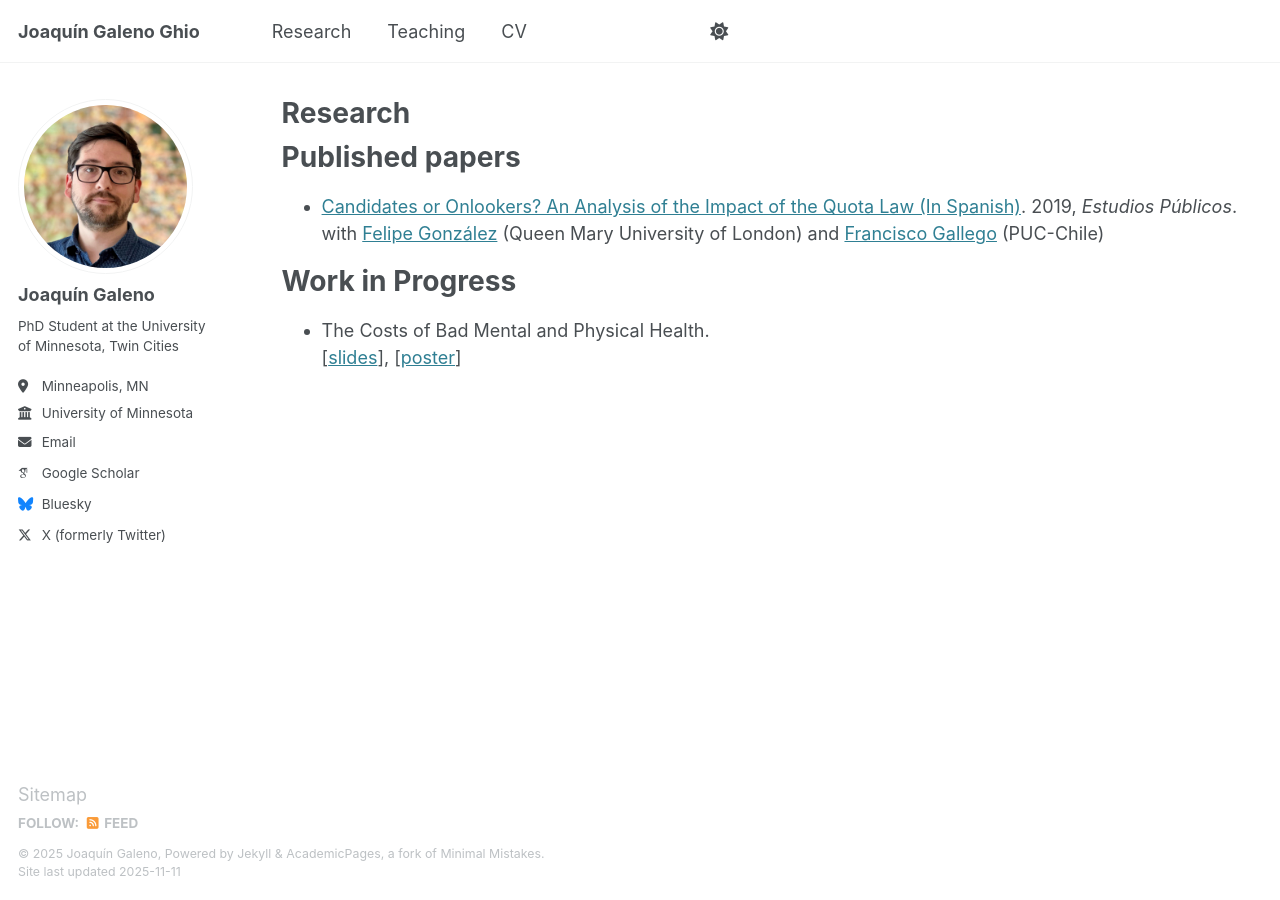
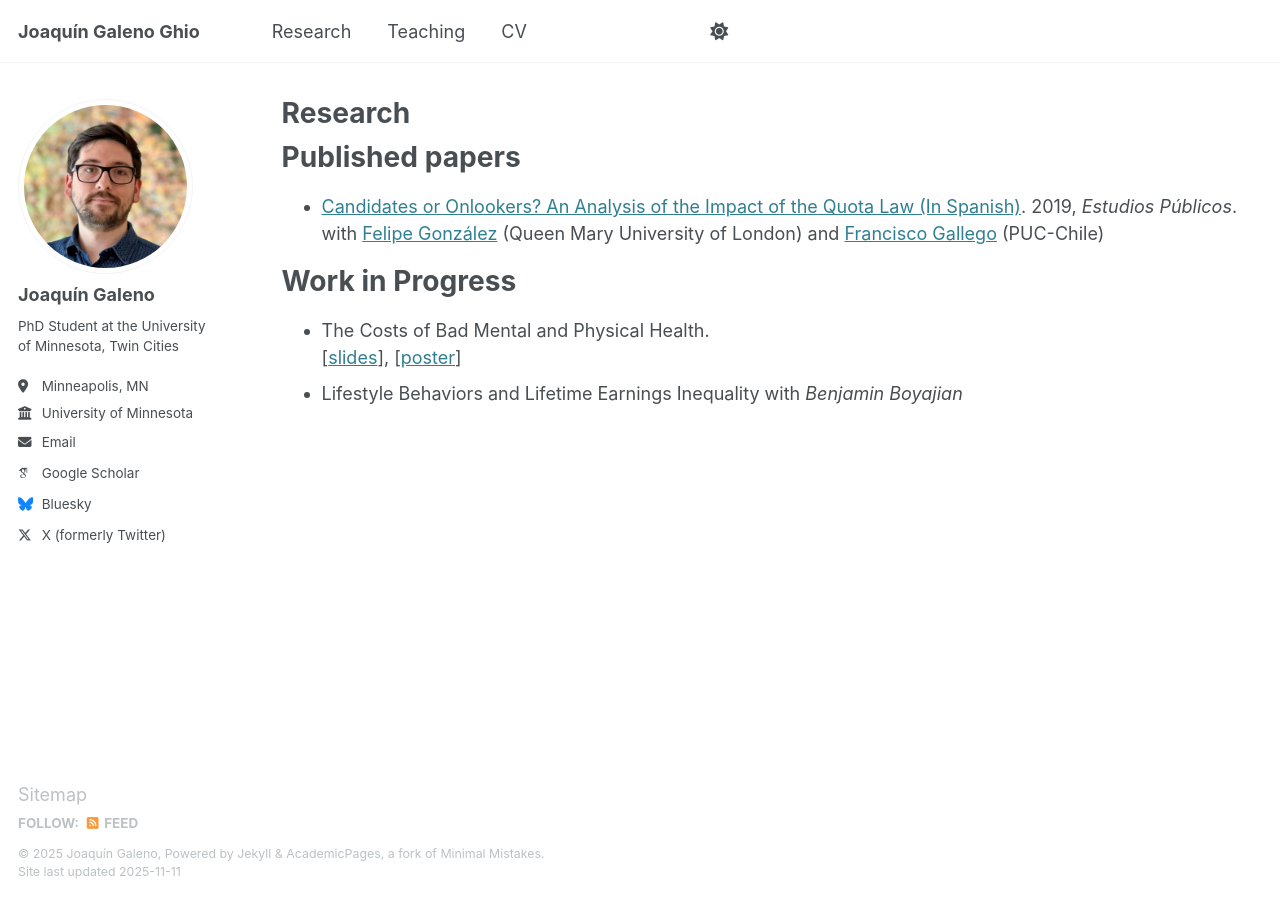
Before and after one commit to galen015/galen015.github.io, a Jekyll site: the page built from _pages/research.md, in a window 1280 px wide. Built offline with Jekyll 4.4.1, drawn with Linux system fonts in a browser that asks for light colours; some web fonts are replaced.

Commit message:
Add research topic on lifestyle behaviors and earnings

```diff
--- a/_pages/research.md
+++ b/_pages/research.md
@@ -17,3 +17,4 @@ Work in Progress
 ======
   * The Costs of Bad Mental and Physical Health.<br>
 [[slides](https://galen015.github.io/files/250220_workshop_presentation.pdf)], [[poster](https://galen015.github.io/files/250320_poster_draft.pdf)]
+  * Lifestyle Behaviors and Lifetime Earnings Inequality with <i>Benjamin Boyajian</i>
```
